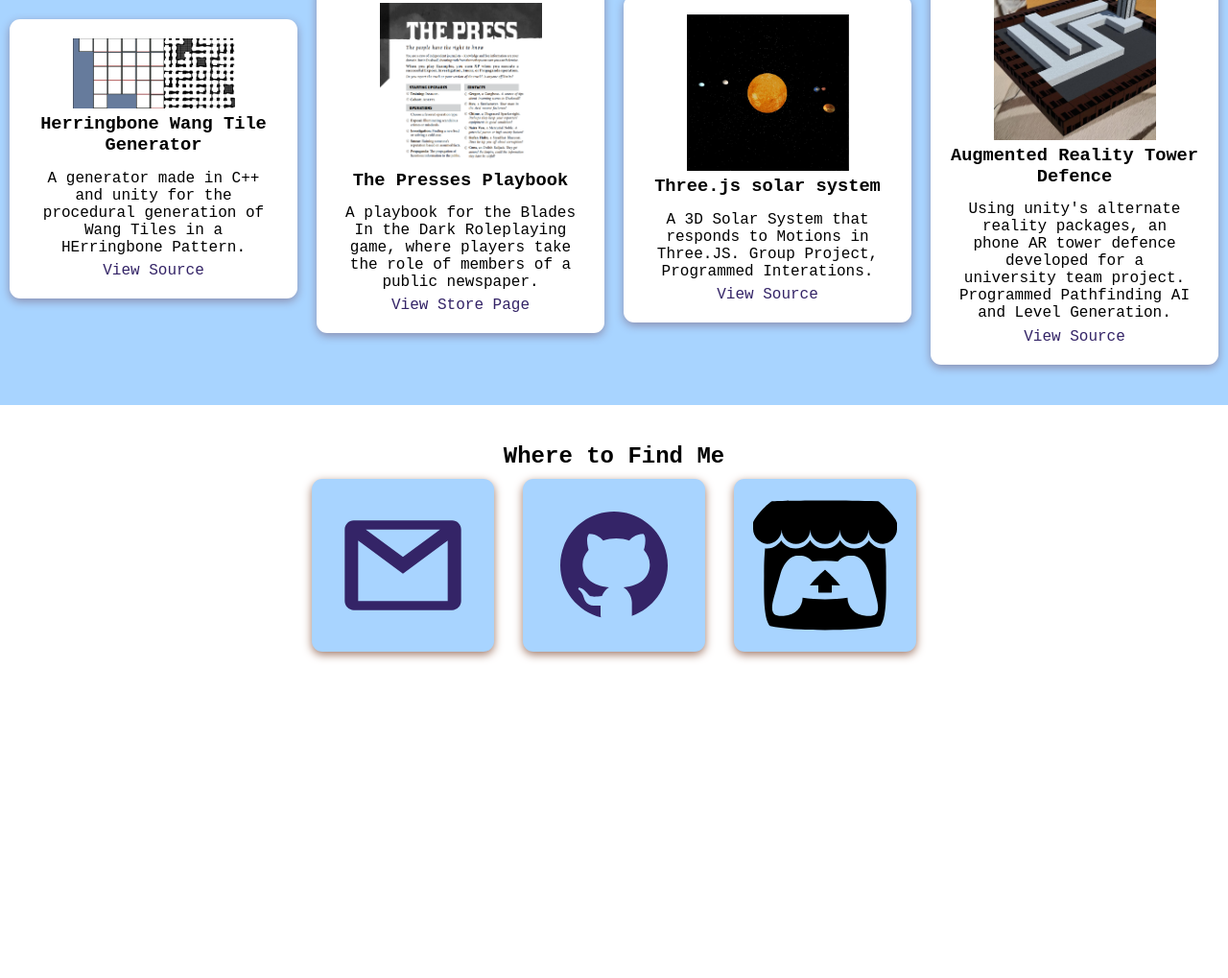
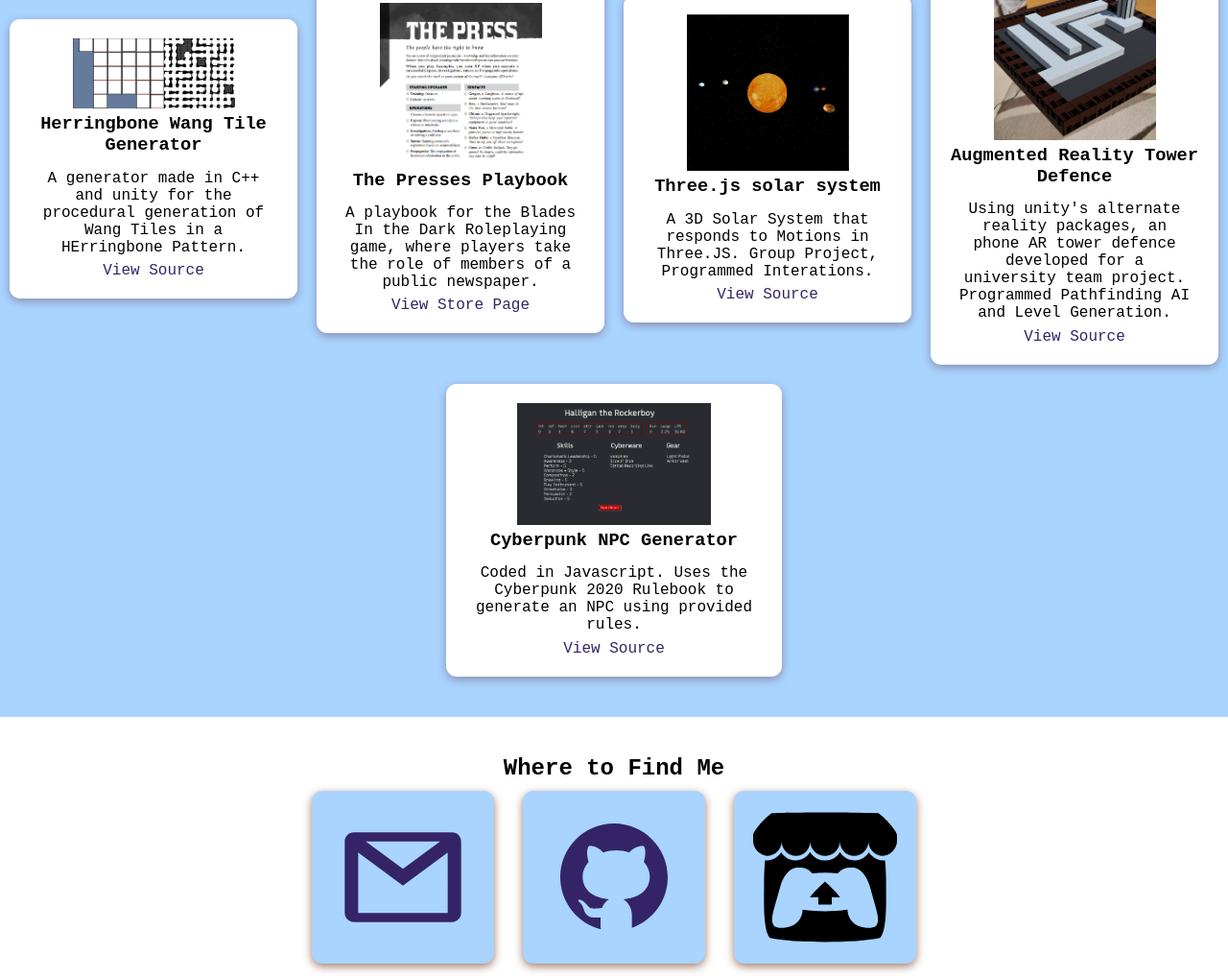
Before and after one commit to Lusunati/Lusunati.github.io, a plain HTML site: page index.html in a window 1280 px wide. Shown: the part 1210-2229 px from the top of the page at 96% size. Before the commit the page ends 1904 px from the top, so only its background shows below. Drawn offline with Linux system fonts and the light colour scheme; a web font is replaced by a local one.

Commit message:
Added New Project

```diff
--- a/index.html
+++ b/index.html
@@ -97,6 +97,17 @@
                     <a href="https://github.com/Mazmol/ARPROJECT" target="_blank" class="project-link">View Source</a>
                 </div>
             </div>
+
+            <div class="projects-container">
+                <div class="project-container project-card">
+                    <img src="assets/images/Cyberpunk_NPC.png" alt="A Herringbone Tile Generator" loading="lazy" class="project-pic" >
+                    <h3 class="project-title">Cyberpunk NPC Generator</h3>
+                    <p class="project-detail">
+                        Coded in Javascript. Uses the Cyberpunk 2020 Rulebook to generate an NPC using provided rules.
+                    </p>
+                    <a href="https://github.com/Mazmol/ARPROJECT" target="_blank" class="project-link">View Source</a>
+                </div>
+            </div>
         </section>
 
         <section class="skills" id="contact">
```
Also changed, not shown: assets/images/Cyberpunk_NPC.png (added).
